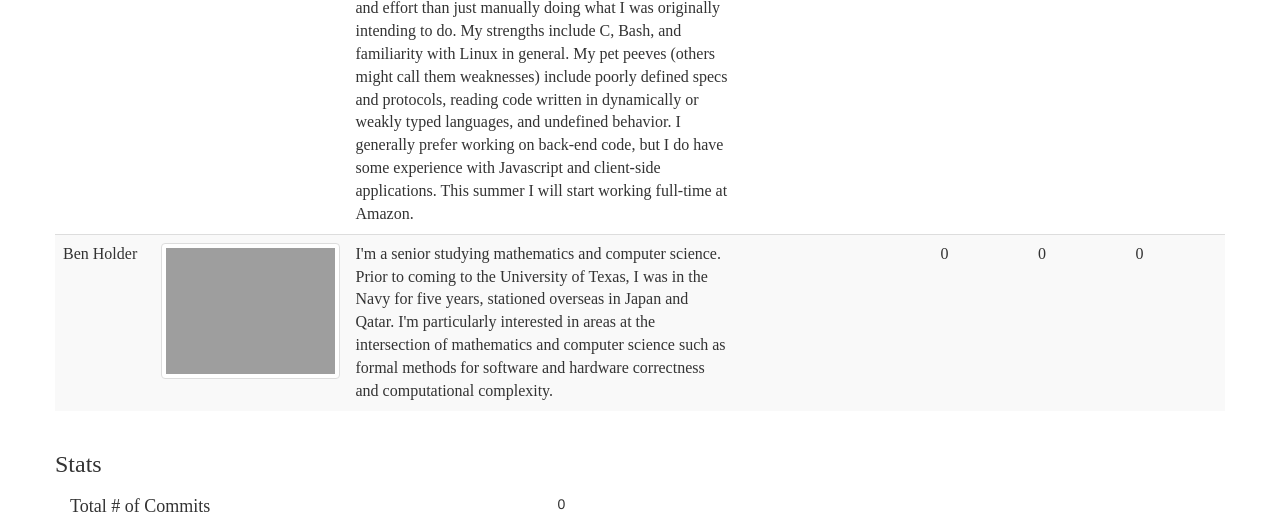
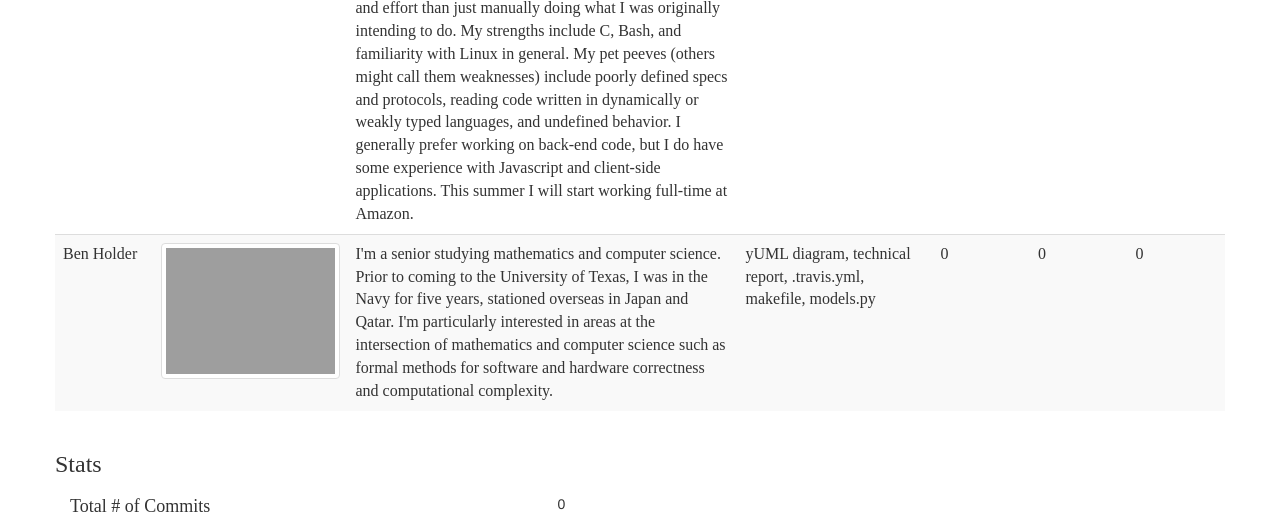
Before and after one commit to nicorobo/cs373-idb, a Flask app: page /about in a window 1280 px wide. Shown: the part 1015-1531 px from the top of the page. Run offline with Flask 2, Linux system fonts and the light colour scheme; some libraries are stand-ins or nearby versions; some web fonts are replaced; grey boxes are pictures that could not be loaded.

Commit message:
Added Ben's responsibilities.

```diff
--- a/app/templates/about.html
+++ b/app/templates/about.html
@@ -114,7 +114,7 @@
 							<td>I'm a senior studying mathematics and computer science. Prior to coming to the University of Texas, I was in the Navy for five years,
 								stationed overseas in Japan and Qatar. I'm particularly interested in areas at the intersection of mathematics and computer science
 								such as formal methods for software and hardware correctness and computational complexity.</td>
-							<td></td>
+							<td>yUML diagram, technical report, .travis.yml, makefile, models.py</td>
 							<td>0</td>
 							<td>0</td>
 							<td>0</td>
```
